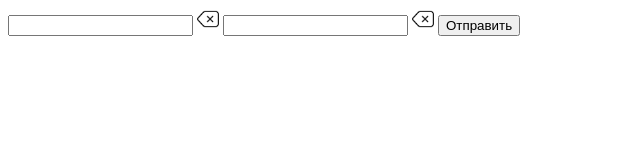
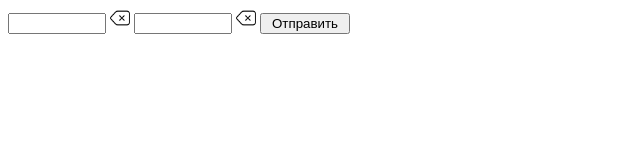
Before and after one commit to IrinaVergun/chat, a website: page index.html in a window 1280 px wide. Shown: the whole page, without its empty margins (0-640 px from the left). Drawn offline with Linux system fonts and the light colour scheme.

Commit message:
размер

```diff
--- a/index.html
+++ b/index.html
@@ -8,7 +8,7 @@
 
   </head>
   <body>
-     <form id ='messageForm'>
+     <form id ='messageForm' focus="none">
          <input type="text" name="name" id="name">
 
          <img src="./images/delete.png" class="delete"  id="del1" onclick="deleteStr1()"/>
--- a/style.css
+++ b/style.css
@@ -1,4 +1,9 @@
 img {
-  /* padding-top:  */
-  width: 22px;
+  /* padding-top: 10px; */
+
+  width: 20px;
 }
+input {
+  width: 90px;
+  /* position: absolute;     */
+}
```
